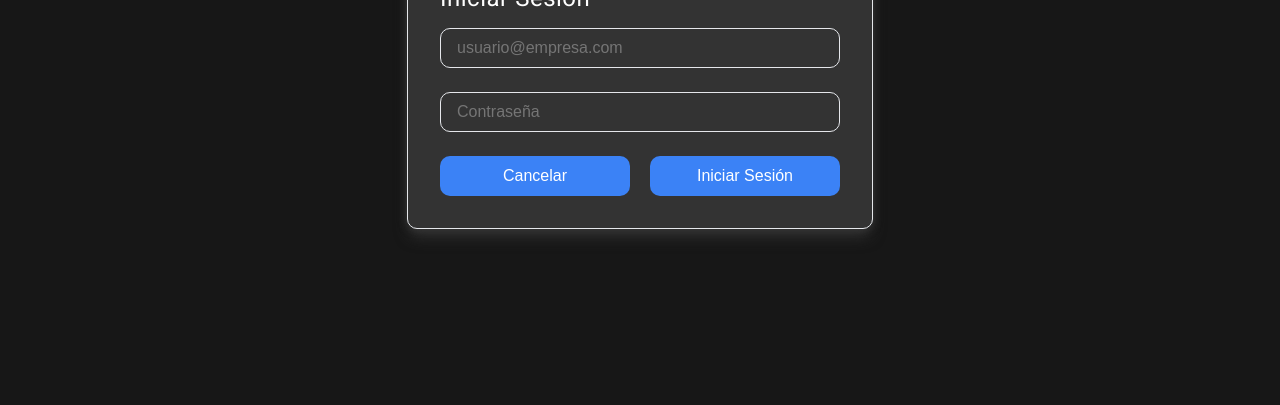
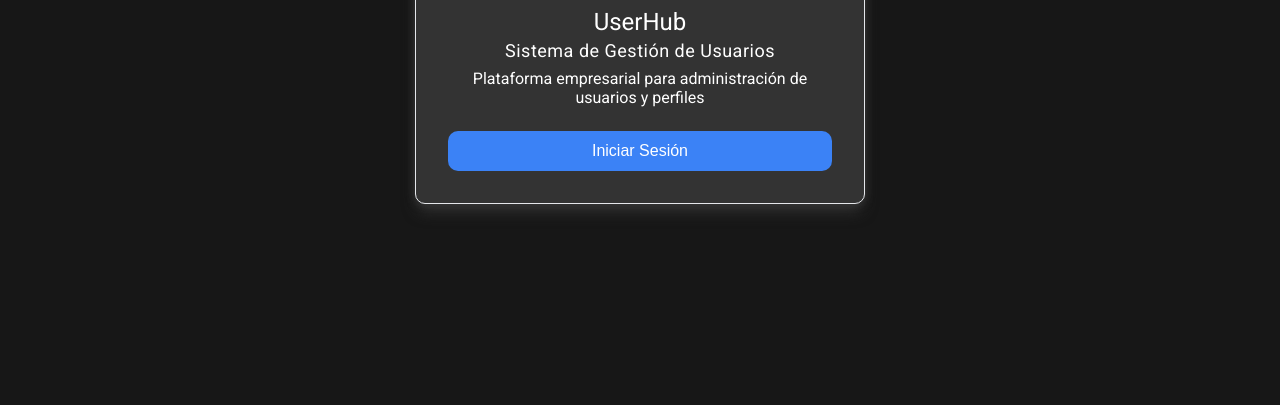
Before and after one commit to Arthur92uy/tcg-safari, a plain HTML site: page index.html in a window 1280 px wide. Shown: the part 395-800 px from the top of the page. Drawn offline with nearby package versions, Linux system fonts and the light colour scheme.

Commit message:
Se corrige orden de modales en pantalla al iniciar sistema.

```diff
--- a/index.html
+++ b/index.html
@@ -44,7 +44,7 @@
     </header>
     <main class="main main--justify-center">
 
-        <div class="main__modal-bienvenida hide">
+        <div class="main__modal-bienvenida">
             <div>
                 <div>
                     <img src="./img/avatar-de-usuarios.png" alt="Logo de UserHub" class="main__logo-img">
@@ -58,7 +58,7 @@
             </button>
         </div>
 
-        <div class="main__modal-login">
+        <div class="main__modal-login hide">
             <div class="main__modal-login__container">
                 <div>
                     <img src="./img/avatar-de-usuarios.png" alt="Logo de UserHub" class="main__logo-img">
```
